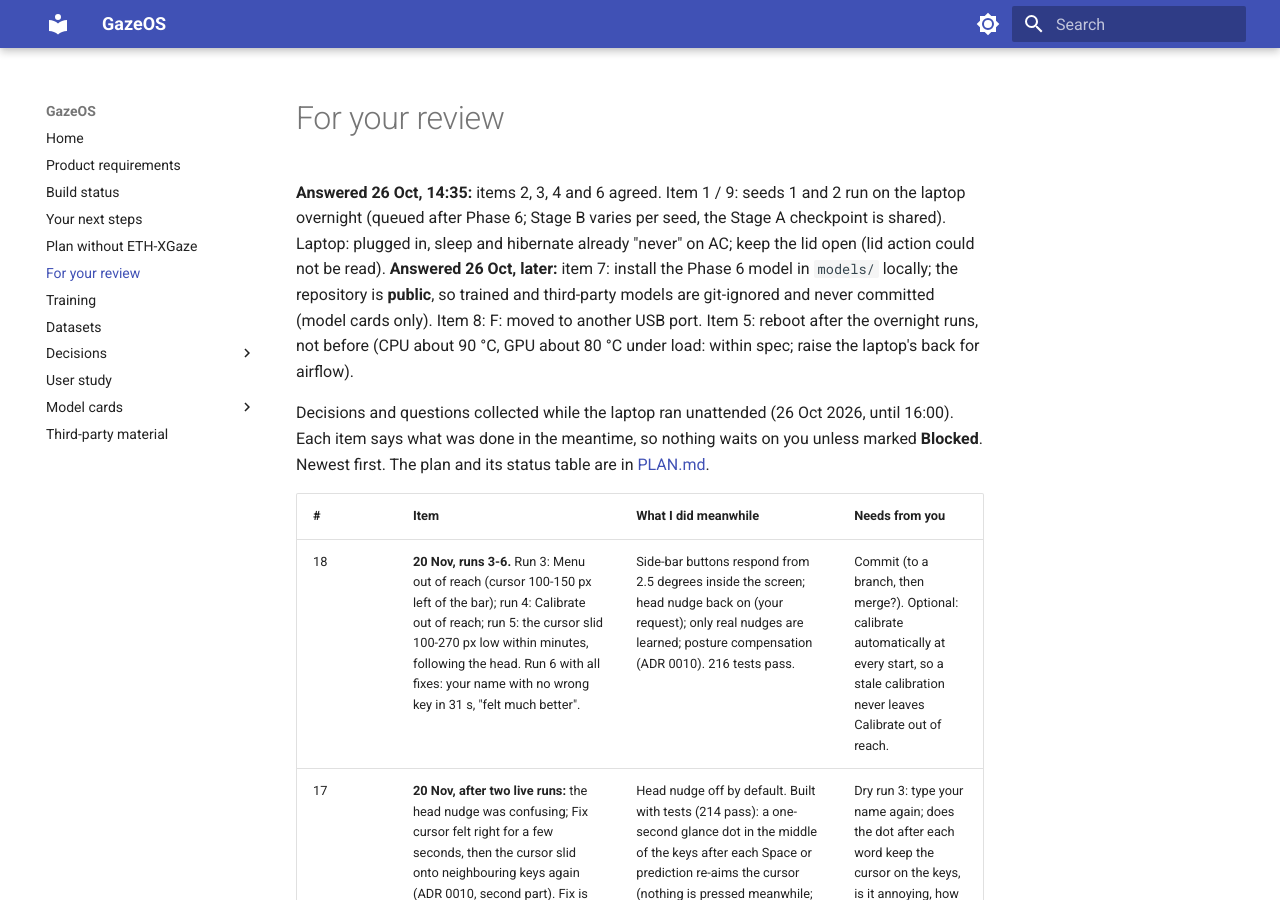
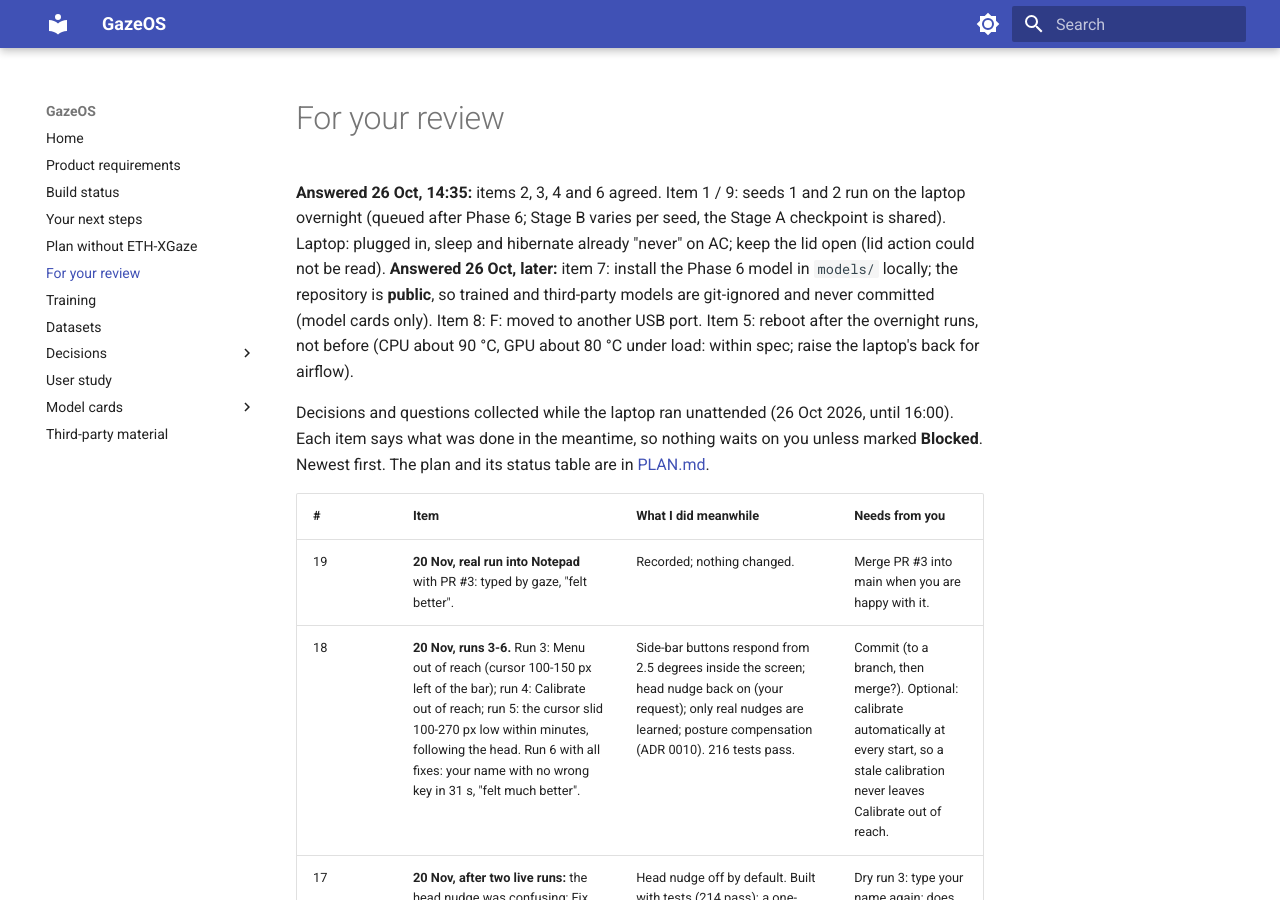
Before and after one commit to deep-9549/Gaze-Os, an MkDocs documentation site: the page built from docs/REVIEW.md, in a window 1280 px wide and 900 px high. Built offline with MkDocs 1.6.1 and Material for MkDocs 9.7.7, drawn with Linux system fonts in a browser that asks for light colours.

Commit message:
docs: first real run into Notepad with the drift fixes

```diff
--- a/docs/REVIEW.md
+++ b/docs/REVIEW.md
@@ -17,6 +17,7 @@ in [PLAN.md](PLAN.md).
 
 | # | Item | What I did meanwhile | Needs from you |
 | --- | --- | --- | --- |
+| 19 | **20 Nov, real run into Notepad** with PR #3: typed by gaze, "felt better". | Recorded; nothing changed. | Merge PR #3 into main when you are happy with it. |
 | 18 | **20 Nov, runs 3-6.** Run 3: Menu out of reach (cursor 100-150 px left of the bar); run 4: Calibrate out of reach; run 5: the cursor slid 100-270 px low within minutes, following the head. Run 6 with all fixes: your name with no wrong key in 31 s, "felt much better". | Side-bar buttons respond from 2.5 degrees inside the screen; head nudge back on (your request); only real nudges are learned; posture compensation (ADR 0010). 216 tests pass. | Commit (to a branch, then merge?). Optional: calibrate automatically at every start, so a stale calibration never leaves Calibrate out of reach. |
 | 17 | **20 Nov, after two live runs:** the head nudge was confusing; Fix cursor felt right for a few seconds, then the cursor slid onto neighbouring keys again (ADR 0010, second part). Fix is accurate; the offset moves with small head shifts, and learning from corrected mistakes alone is too rare to keep up. | Head nudge off by default. Built with tests (214 pass): a one-second glance dot in the middle of the keys after each Space or prediction re-aims the cursor (nothing is pressed meanwhile; a glance that did not happen changes nothing); corrected near misses (letter, Del, neighbouring letter) are learned as a local correction. Not committed yet. | Dry run 3: type your name again; does the dot after each word keep the cursor on the keys, is it annoying, how often is Fix cursor still needed. |
 | 16 | **20 Nov: "barely usable, off in different places at different times".** The recordings show no calibration method holds better than about 16 mm (1.5 degrees) within a sitting or 28 mm across sittings, and Fix cursor's single dot is about as noisy as the drift; the places you named are all at the screen's edges (ADR 0010, `D:\GazeOS-cache\calib_study`). | Built, with tests, not committed yet: the eyes place the cursor and a small head movement moves it the rest of the way (default mode `head_fine_tune`); moving the head restarts the dwell, so nothing is pressed on the way; each nudge before a press is learned as a correction for that part of the screen. Hints in onboarding, after calibration and in the "you have moved" message. | A live run: is the head steering comfortable (too fast or too slow), does sway move the cursor, how often is a nudge still needed after 5 minutes. Then commit. |
```
Also changed, not shown: docs/PLAN.md (+1 -0 lines).
